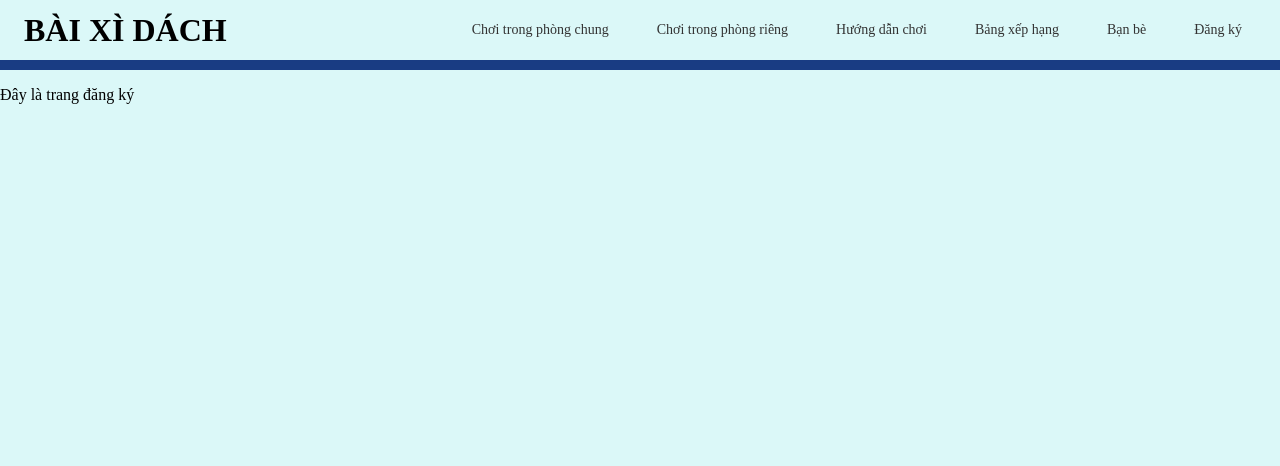
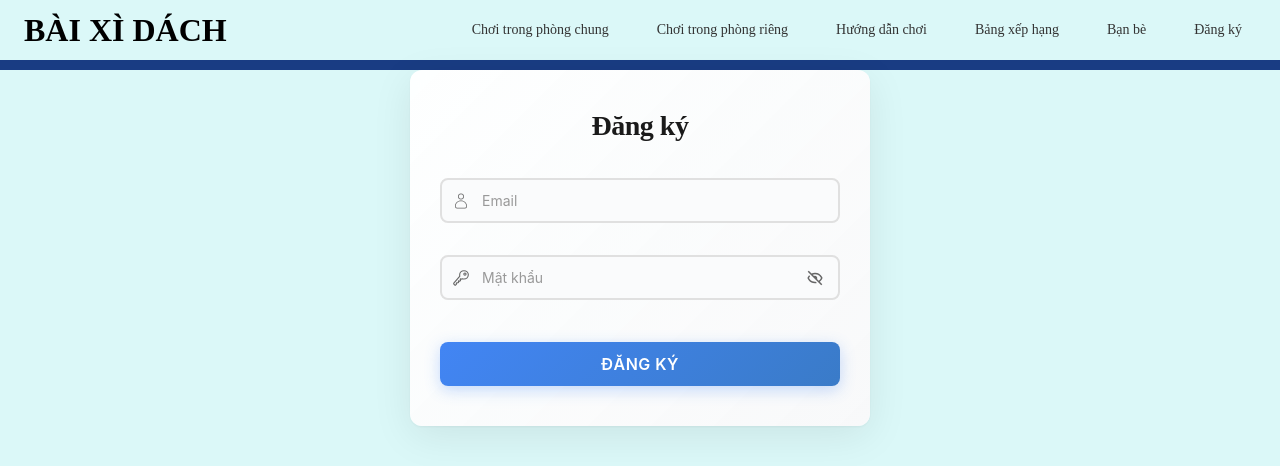
Before and after one commit to CongDinh30041975/BlackjackWebGame, a React (Vite) app: page /RegisterPage in a window 1280 px wide. Shown: the top 466 px of the page. Built offline with nearby package versions, Linux system fonts and the light colour scheme; no server answers.

Commit message:
Them giao dien va tinh nang dang ki

```diff
--- a/package.json
+++ b/package.json
@@ -13,6 +13,7 @@
     "@supabase/supabase-js": "^2.91.0",
     "react": "^19.2.0",
     "react-dom": "^19.2.0",
+    "react-icons": "^5.5.0",
     "react-router-dom": "^7.12.0"
   },
   "devDependencies": {
--- a/src/components/auth/RegisterForm.jsx
+++ b/src/components/auth/RegisterForm.jsx
@@ -1,11 +1,42 @@
-import { register, login } from "../../lib/supabase/auth";
+import React, { useState } from 'react';
+import { register } from "../../lib/supabase/auth";
+import EmailInput from "../common/EmailInput";
+import PasswordInput from "../common/PasswordInput";
+import '../../styles/RegisterForm.css'
 
-function LoginForm() {
+function RegisterForm() {
+    const [email, setEmail] = useState('');
+    const [password, setPassword] = useState('');
+    const [loading, setLoading] = useState(false);
+
+    const handleRegister = async (e) => {
+        e.preventDefault();
+        setLoading(true);
+
+        try {
+            await register(email, password);
+            alert('Đăng ký thành công!');
+        }
+        catch(error) {
+            alert(`Lỗi: ${error.message}`)
+        }
+        finally {
+            setLoading(false);
+        }
+    };
+
+
     return (
-        <div className="register-container">
-            <p>Đây là trang đăng ký</p>
-        </div>
+        <form className="register-container" onSubmit={handleRegister}>
+            <p>Đăng ký</p>
+            <EmailInput value={email} onChange={(e) => setEmail(e.target.value)} />
+            <PasswordInput value={password} onChange={(e) => setPassword(e.target.value)} />
+
+            <button className="summit" disabled={loading}>
+                {loading ? 'Đang xử lý...' : 'Đăng ký'}
+            </button>
+        </form>
     );
 };
 
-export default LoginForm;
+export default RegisterForm;
--- /dev/null
+++ b/src/components/common/EmailInput.jsx
@@ -0,0 +1,21 @@
+import { CiUser } from "react-icons/ci";
+import '../../styles/Common.css'
+
+function EmailInput({ value, onChange }) {
+    return (
+        <div className="input-box">
+            <input
+                type="email"
+                placeholder="Email"
+                value={value}
+                onChange={onChange}
+                required
+            />
+            <i className="icon">
+                <CiUser />
+            </i>
+        </div>
+    )
+}
+
+export default EmailInput;
--- /dev/null
+++ b/src/components/common/PasswordInput.jsx
@@ -0,0 +1,34 @@
+import React, { useState } from 'react';
+import { BiShow, BiHide } from "react-icons/bi";
+import { IoKeyOutline } from "react-icons/io5";
+import '../../styles/Common.css'
+
+function PasswordInput({ value, onChange }) {
+    const [ hidePassword, setHidePassword ] = useState(true);
+
+    // Hàm đảo ngược trạng thái ẩn/hiện
+    const togglePasswordVisibility = () => {
+        setHidePassword(!hidePassword);
+    };
+
+    return (
+        <div className='input-box'>
+            <input
+                type={hidePassword ? 'password' : 'text'}
+                className={hidePassword ? 'password-hidden' : 'password-visible'}
+                placeholder='Mật khẩu'
+                value={value}
+                onChange={onChange}
+                required
+            />
+
+            <span onClick={togglePasswordVisibility} className='password-toggle'>
+                {hidePassword ? <BiHide/> : <BiShow/>}
+            </span>
+
+            <i className='icon'><IoKeyOutline/></i>
+        </div>
+    );
+}
+
+export default PasswordInput;
--- a/src/lib/supabase/auth.js
+++ b/src/lib/supabase/auth.js
@@ -1,13 +1,18 @@
 import { supabase } from "./supabase";
 
-export const register = (email, password) => {
-    supabase.auth.signUp({ email, password });
+export const register = async (email, password) => {
+    const { data, error } = await supabase.auth.signUp({ email, password });
+    if (error) throw error;
+    return data;
 }
 
-export const login = (email, password) => {
-    supabase.auth.signInWithPassword({ email, password });
+export const login = async (email, password) => {
+    const { data, error } = await supabase.auth.signInWithPassword({ email, password });
+    if (error) throw error;
+    return data;
 }
 
-export const logout = () => {
-    supabase.auth.signOut();
+
+export const logout = async () => {
+    await supabase.auth.signOut();
 }
--- /dev/null
+++ b/src/styles/Common.css
@@ -0,0 +1,100 @@
+/* ============== Input Box Container ============== */
+.input-box {
+    display: flex;
+    align-items: center;
+    position: relative;
+    width: 100%;
+    margin-bottom: 16px;
+}
+
+/* ============== Input Field Styling ============== */
+.input-box input {
+    width: 100%;
+    padding: 12px 15px 12px 40px;
+    font-size: 14px;
+    font-family: -apple-system, BlinkMacSystemFont, 'Segoe UI', Roboto, sans-serif;
+    border: 2px solid #e0e0e0;
+    border-radius: 8px;
+    background-color: #fafbfc;
+    color: #333;
+    transition: all 0.3s cubic-bezier(0.4, 0, 0.2, 1);
+    box-sizing: border-box;
+}
+
+.input-box input::placeholder {
+    color: #999;
+}
+
+.input-box input:focus {
+    outline: none;
+    border-color: #4285f4;
+    background-color: #fff;
+    box-shadow: 0 0 0 3px rgba(66, 133, 244, 0.1);
+}
+
+.input-box input:hover:not(:focus) {
+    border-color: #d0d0d0;
+}
+
+/* ============== Icon Styling ============== */
+.icon {
+    position: absolute;
+    left: 12px;
+    color: #666;
+    font-size: 18px;
+    display: flex;
+    align-items: center;
+    justify-content: center;
+    pointer-events: none;
+    transition: color 0.3s ease;
+}
+
+.input-box input:focus ~ .icon {
+    color: #4285f4;
+}
+
+/* ============== Password Toggle Button ============== */
+.password-toggle {
+    position: absolute;
+    right: 12px;
+    color: #666;
+    font-size: 18px;
+    cursor: pointer;
+    display: flex;
+    align-items: center;
+    justify-content: center;
+    transition: all 0.2s ease;
+    padding: 4px;
+    background: none;
+    border: none;
+    pointer-events: auto;
+    z-index: 10;
+}
+
+.password-toggle:hover {
+    color: #4285f4;
+    transform: scale(1.1);
+}
+
+/* ============== Password Masking ============== */
+/* Hide native reveal/clear controls on some browsers */
+input::-ms-reveal,
+input::-ms-clear {
+    display: none;
+}
+
+/* Hide WebKit/Blink decoration */
+input::-webkit-textfield-decoration-container,
+input::-webkit-textfield-decoration-button {
+    display: none !important;
+}
+
+/* CSS masking for password visibility toggle */
+.password-hidden {
+    -webkit-text-security: disc;
+    -moz-text-security: disc;
+}
+
+.password-visible {
+    -webkit-text-security: none;
+}
--- /dev/null
+++ b/src/styles/RegisterForm.css
@@ -0,0 +1,89 @@
+/* ============== Register Container ============== */
+.register-container {
+    display: flex;
+    flex-direction: column;
+    gap: 16px;
+    width: 100%;
+    max-width: 400px;
+    margin: 0 auto;
+    padding: 40px 30px;
+    background: linear-gradient(135deg, rgba(255, 255, 255, 0.95) 0%, rgba(248, 249, 250, 1) 100%);
+    border-radius: 12px;
+    box-shadow: 0 10px 40px rgba(0, 0, 0, 0.08), 0 1px 3px rgba(0, 0, 0, 0.05);
+    backdrop-filter: blur(10px);
+}
+
+/* ============== Form Title ============== */
+.register-container > p {
+    font-size: 28px;
+    font-weight: 700;
+    color: #1a1a1a;
+    margin: 0 0 20px 0;
+    text-align: center;
+    letter-spacing: -0.5px;
+}
+
+/* ============== Submit Button ============== */
+.register-container .summit {
+    padding: 12px 24px;
+    font-size: 16px;
+    font-weight: 600;
+    color: #fff;
+    background: linear-gradient(135deg, #4285f4 0%, #3a7bc8 100%);
+    border: none;
+    border-radius: 8px;
+    cursor: pointer;
+    transition: all 0.3s cubic-bezier(0.4, 0, 0.2, 1);
+    text-transform: uppercase;
+    letter-spacing: 0.5px;
+    margin-top: 10px;
+    box-shadow: 0 4px 15px rgba(66, 133, 244, 0.3);
+    font-family: -apple-system, BlinkMacSystemFont, 'Segoe UI', Roboto, sans-serif;
+}
+
+.register-container .summit:hover {
+    background: linear-gradient(135deg, #3a7bc8 0%, #2e62a0 100%);
+    box-shadow: 0 6px 20px rgba(66, 133, 244, 0.4);
+    transform: translateY(-2px);
+}
+
+.register-container .summit:active {
+    transform: translateY(0);
+    box-shadow: 0 2px 10px rgba(66, 133, 244, 0.3);
+}
+
+.register-container .summit:disabled {
+    opacity: 0.6;
+    cursor: not-allowed;
+    box-shadow: none;
+    transform: none;
+}
+
+/* ============== Responsive Design ============== */
+@media (max-width: 480px) {
+    .register-container {
+        max-width: 100%;
+        padding: 30px 20px;
+        gap: 14px;
+    }
+
+    .register-container > p {
+        font-size: 24px;
+        margin-bottom: 16px;
+    }
+
+    .register-container .summit {
+        padding: 12px 20px;
+        font-size: 15px;
+    }
+}
+
+@media (max-width: 360px) {
+    .register-container {
+        padding: 24px 16px;
+    }
+
+    .register-container > p {
+        font-size: 20px;
+    }
+}
```
Also changed, not shown: src/components/common/Button.jsx (deleted, +0 -21 lines), 1 other file (tests, documents, lock files or other folders).
